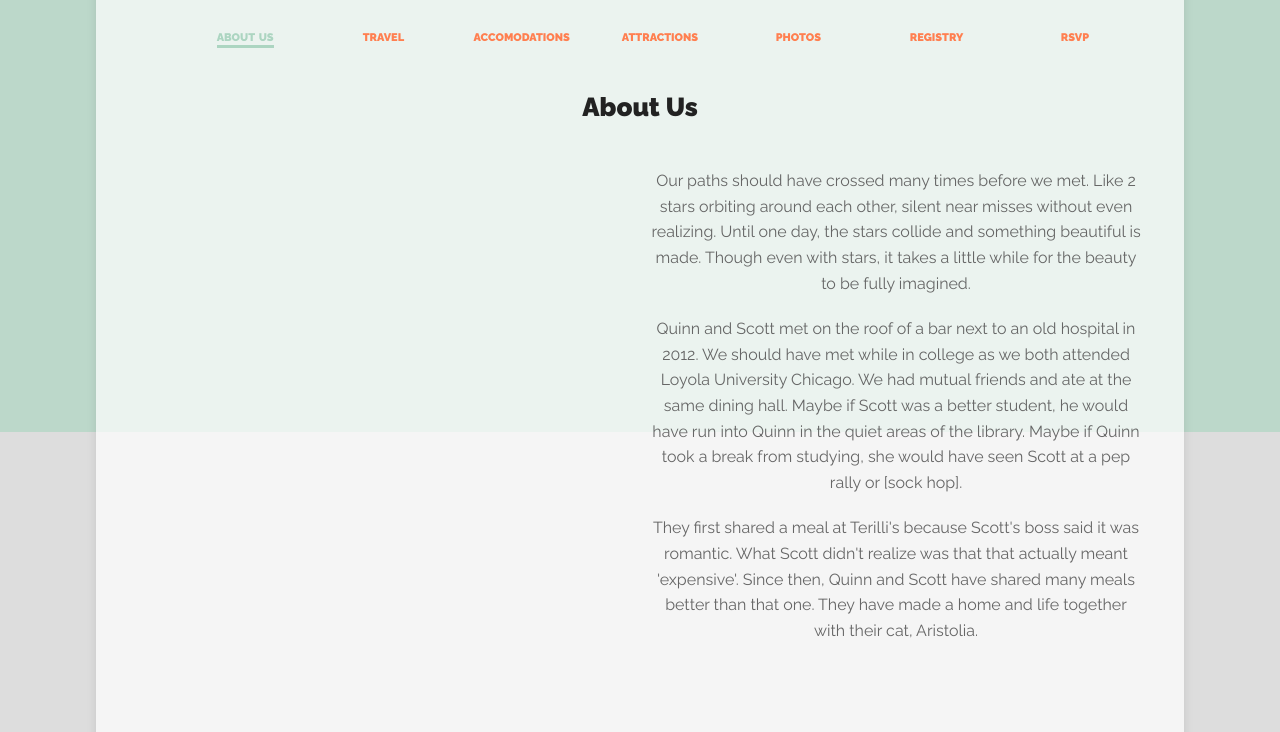
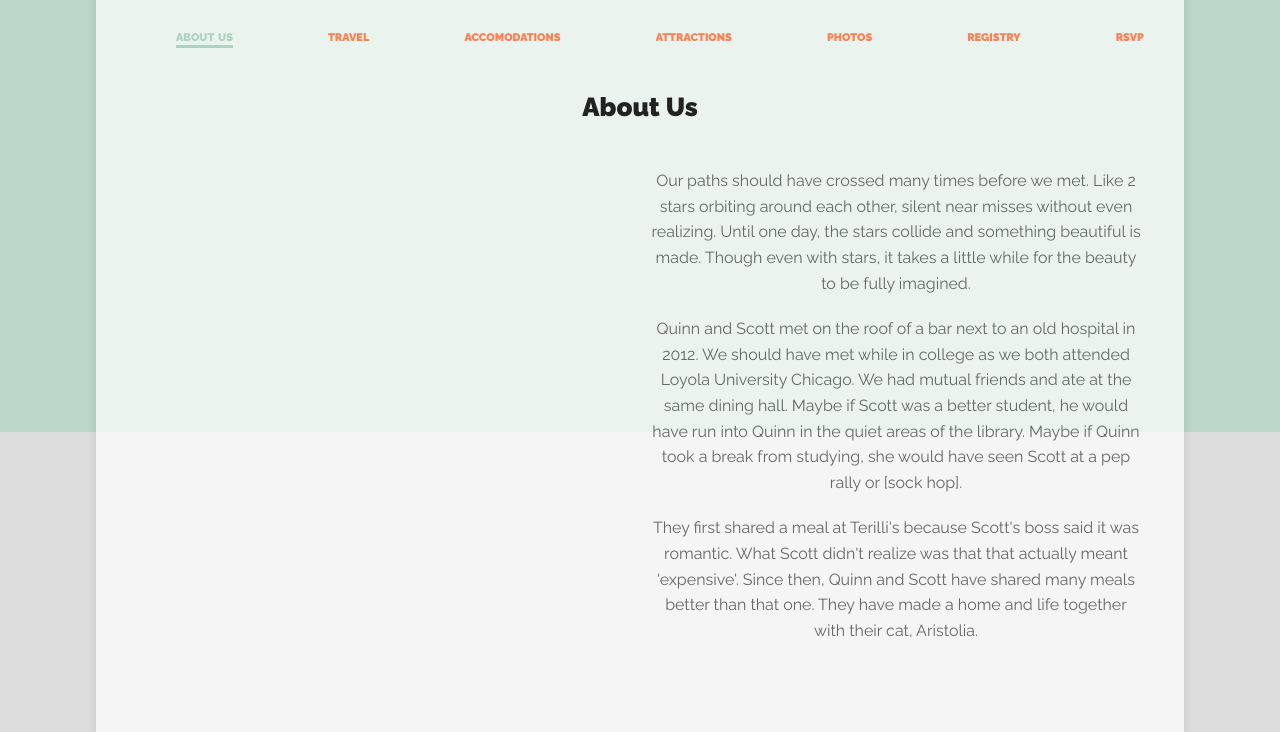
Before and after one commit to ssalhanick/ssalhanick.github.io, a plain HTML site: page index.html in a window 1280 px wide. Shown: the part 368-1100 px from the top of the page. Drawn offline with Linux system fonts and the light colour scheme; a script that the page names is missing; a web font is replaced by a local one.

Commit message:
updated nav to flex instead of grid

```diff
--- a/assets/css/main.css
+++ b/assets/css/main.css
@@ -460,8 +460,9 @@
       font-weight: 500; }
     body .page-home section nav ul {
       list-style-type: none;
-      display: grid;
-      grid-template-columns: repeat(auto-fit, minmax(100px, 1fr)); }
+      display: flex;
+      justify-content: space-between;
+      flex-flow: row wrap; }
       body .page-home section nav ul li a {
         font-weight: bold;
         font-variant: small-caps; }
```
